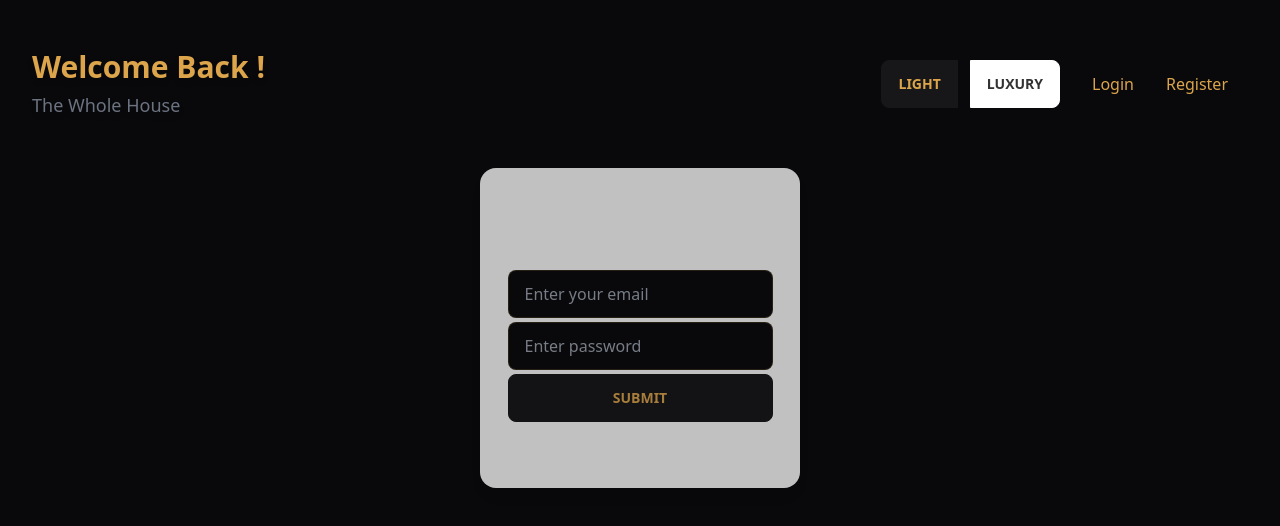
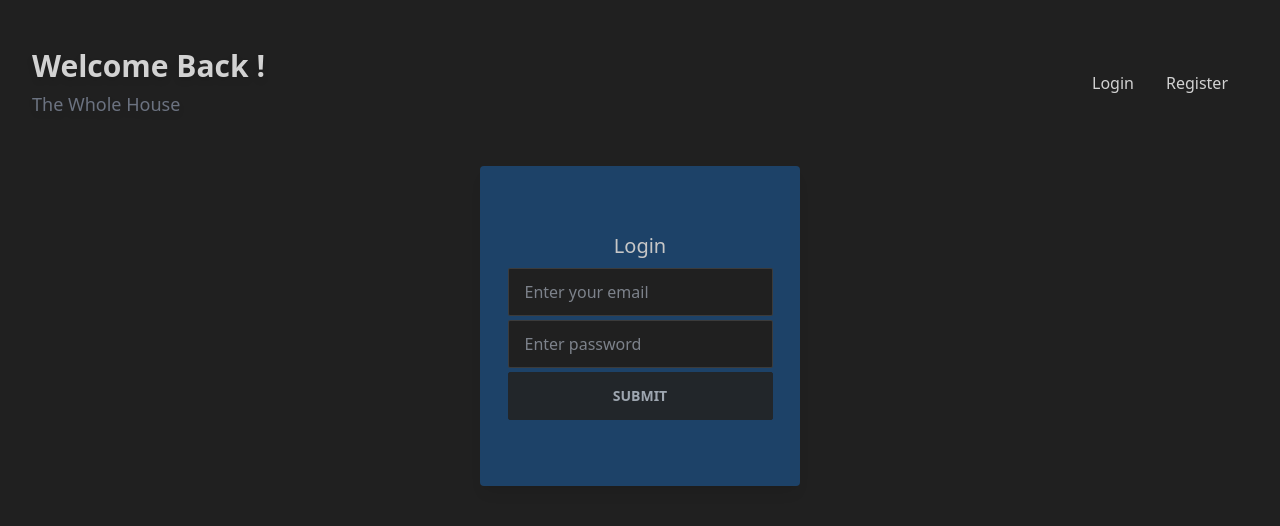
Before and after one commit to TFuray/100hr-ticket-vite, a React (Vite) app in the folder frontend/: page /login in a window 1280 px wide. Shown: the top 526 px of the page. Built offline with nearby package versions, Linux system fonts and the light colour scheme; a web font is replaced by a local one.

Commit message:
updated dashboard

```diff
--- a/frontend/index.html
+++ b/frontend/index.html
@@ -1,5 +1,5 @@
 <!DOCTYPE html>
-<html data-theme="luxury" lang="en">
+<html data-theme="business" lang="en">
 
 <head>
   <meta charset="UTF-8" />
--- a/frontend/src/components/generalComps/Header.jsx
+++ b/frontend/src/components/generalComps/Header.jsx
@@ -7,21 +7,21 @@ const Header = () => {
   const navigate = useNavigate()
   const dispatch = useDispatch()
   const { user } = useSelector(state => state.auth)
-  const [theme, setTheme] = useState('luxury')
+  const [theme, setTheme] = useState('buisness')
 
-  const toggleTheme = () => {
-    setTheme(theme === 'luxury' ? 'light' : 'luxury')
-  }
-  const toggleLuxury = () => {
-    setTheme('luxury')
-  }
-  const toggleLight = () => {
-    setTheme('light')
-  }
+  // const toggleTheme = () => {
+  //   setTheme(theme === 'buisness' ? 'light' : 'buisness')
+  // }
+  // const toggleBuisness = () => {
+  //   setTheme('buisness')
+  // }
+  // const toggleLight = () => {
+  //   setTheme('light')
+  // }
 
-  useEffect(() => {
-    document.querySelector('html').setAttribute('data-theme', theme)
-  }, [theme])
+  // useEffect(() => {
+  //   document.querySelector('html').setAttribute('data-theme', theme)
+  // }, [theme])
 
   const onLogout = () => {
     dispatch(logout())
@@ -46,7 +46,7 @@ const Header = () => {
           <div className='mt-4 flex flex-col gap-4 sm:mt-0 sm:flex-row sm:items-center'>
             <ul className='menu menu-horizontal px-1'>
               <li>
-                <div className='btn-group'>
+                {/* <div className='btn-group'>
                   <input
                     type='radio'
                     name='options'
@@ -58,11 +58,11 @@ const Header = () => {
                     defaultChecked
                     type='radio'
                     name='options'
-                    data-title='luxury'
+                    data-title='buisness'
                     className='btn'
-                    onClick={toggleLuxury}
+                    onClick={toggleBuisness}
                   />
-                </div>
+                </div> */}
               </li>
               {user ? (
                 <>
--- a/frontend/src/components/tableComps/TableIcon.jsx
+++ b/frontend/src/components/tableComps/TableIcon.jsx
@@ -16,6 +16,7 @@ const Table = ({ open, table, seats, handleToggleOpen }) => {
             : 'relative flex h-60 transform items-end border-2 bg-red-500 border-black transition-transform group-hover:-translate-x-2 group-hover:-translate-y-2'
         }
       >
+        <button></button>
         <div class='p-4 text-white !pt-0 transition-opacity group-hover:absolute group-hover:opacity-0 sm:p-6 lg:p-8'>
           <svg
             xmlns='http://www.w3.org/2000/svg'
--- a/frontend/src/components/ticketComps/SampleTicket.jsx
+++ b/frontend/src/components/ticketComps/SampleTicket.jsx
@@ -24,7 +24,7 @@ const SampleTicket = ({ ticket, user }) => {
       return (
         <button
           onClick={onClick}
-          className="inline-flex items-center px-3 py-2 text-md font-bold font-medium text-center text-black bg-blue-700 rounded-lg hover:bg-blue-800 focus:ring-4 focus:outline-none focus:ring-blue-300 dark:bg-green-600 dark:hover:bg-green-700 dark:focus:ring-green-800 "
+          className="inline-flex items-center px-3 py-2 text-md text-lg font-bold text-center text-black bg-blue-700 rounded-lg hover:bg-blue-800 focus:ring-4 focus:outline-none focus:ring-blue-300 dark:bg-green-600 dark:hover:bg-green-700 dark:focus:ring-green-400 "
         >
           Start
         </button>
@@ -33,7 +33,7 @@ const SampleTicket = ({ ticket, user }) => {
     if (ticket.status === "inProgress") {
       return (
         <button
-          className="inline-flex items-center px-3  py-2 text-md font-bold font-medium text-center text-black bg-blue-700 rounded-lg hover:bg-blue-800 focus:ring-4 focus:outline-none focus:ring-blue-300 dark:bg-yellow-500 dark:hover:bg-yellow-600 dark:focus:ring-yellow-300 "
+          className="inline-flex items-center px-3  py-2 text-md font-bold text-lg text-center text-white bg-blue-700 rounded-lg hover:bg-blue-800 focus:ring-4 focus:outline-none focus:ring-blue-300 dark:bg-yellow-600 dark:hover:bg-yellow-700 dark:focus:ring-yellow-300 "
           onClick={onClick}
         >
           Completed
@@ -47,7 +47,7 @@ const SampleTicket = ({ ticket, user }) => {
   }
 
   return (
-    <div className="max-w-sm p-6 bg-white border border-gray-200 rounded-lg shadow dark:bg-secondary dark:border-gray-700">
+    <div className="max-w-sm p-6 bg-white border border-gray-200 rounded-lg shadow dark:bg-info dark:border-gray-700">
       <div>
         {/* {ticket.user == user._id ? (
           <button
--- a/frontend/src/components/ticketComps/UpdateTicketForm.jsx
+++ b/frontend/src/components/ticketComps/UpdateTicketForm.jsx
@@ -21,7 +21,7 @@ const UpdateTicketForm = () => {
   }
   return (
     <div>
-      <section className="max-w-4xl p-6 mx-auto bg-indigo-600 rounded-md shadow-md dark:bg-neutral opacity-70 mt-5">
+      <section className="max-w-4xl p-6 mx-auto bg-indigo-600 rounded-md shadow-md dark:bg-secondary opacity-70 mt-5">
         <h1 className="text-xl font-bold text-white capitalize dark:text-white">
           Create Ticket
         </h1>
--- a/frontend/src/pages/Dashboard.jsx
+++ b/frontend/src/pages/Dashboard.jsx
@@ -105,8 +105,8 @@ const Dashboard = () => {
         <button
           className={
             flip
-              ? "btn btn-active btn-secondary"
-              : "btn btn-outline btn-secondary"
+              ? "btn btn-active btn-info"
+              : "btn btn-outline btn-info"
           }
           onClick={showFront}
         >
@@ -117,7 +117,7 @@ const Dashboard = () => {
           style={{ width: "100px" }}
         ></div>
         <button
-          className={!flip ? "btn btn-warning" : "btn btn-outline btn-warning"}
+          className={!flip ? "btn btn-accent" : "btn btn-outline btn-accent"}
           onClick={showBack}
         >
           Back Of House
@@ -150,7 +150,7 @@ const Dashboard = () => {
             <section className="flex flex-col w-80 ">
               <h2 className="mb-4 text-4xl text-center font-extrabold leading-none tracking-tight text-gray-900 md:text-4xl lg:text-4xl dark:text-white">
                 Side Work: <br></br>
-                <span className="text-blue-600 dark:text-yellow-500">
+                <span className="text-blue-600 dark:text-yellow-600">
                   In Progress
                 </span>
               </h2>
--- a/frontend/tailwind.config.cjs
+++ b/frontend/tailwind.config.cjs
@@ -41,7 +41,12 @@ module.exports = {
     // require('flowbite/plugin')
   ],
   daisyui: {
-    themes: ['luxury', 'light']
+    themes: true,
+    styled: true,
+    base: true,
+    utils: true,
+    darkTheme: "buisness",
+    lightTheme: "aqua"
   }
 
 }
```
